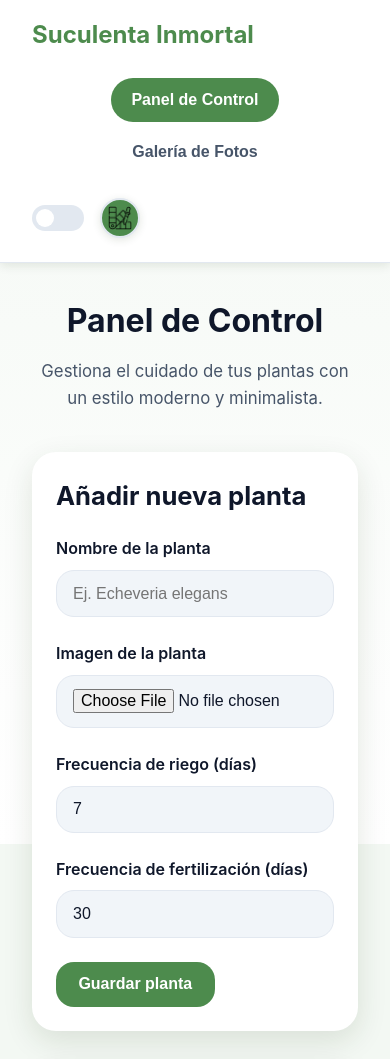
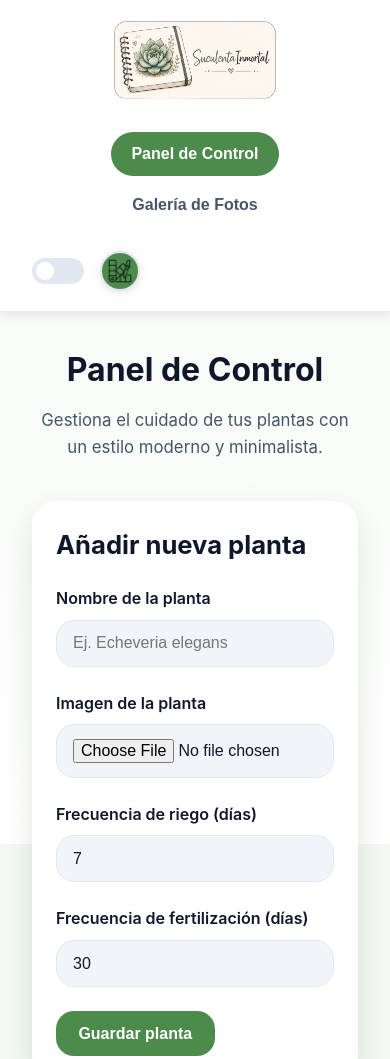
Before and after one commit to ReydanFerret/SuculentaInmortal, a plain HTML site: page index.html in a window 390 px wide. Shown: the top 1059 px of the page. Drawn offline with Linux system fonts and the light colour scheme.

Commit message:
Logo y color de texto
Ahora al cambiar colores de la pagina el color de texto de los botones se adapta para mantenerse legible
Ahora la web tiene logo

```diff
--- a/index.html
+++ b/index.html
@@ -9,7 +9,9 @@
 <body>
     <nav class="navbar">
         <div class="nav-container">
-            <h1 class="nav-title">Suculenta Inmortal</h1>
+            <div class="brand">
+                <img src="img/logo.png" alt="" class="brand-logo">
+            </div>
             <div class="nav-tabs">
                 <button class="tab-btn active" data-tab="control">Panel de Control</button>
                 <button class="tab-btn" data-tab="galeria">Galería de Fotos</button>
--- a/script.js
+++ b/script.js
@@ -88,11 +88,23 @@ function guardarSettings() {
     localStorage.setItem(SETTINGS_KEY, JSON.stringify(settings));
 }
 
+function obtenerColorContraste(hexColor) {
+    const hex = hexColor.replace('#', '');
+    const rojo = parseInt(hex.slice(0, 2), 16);
+    const verde = parseInt(hex.slice(2, 4), 16);
+    const azul = parseInt(hex.slice(4, 6), 16);
+    const brillo = (rojo * 299 + verde * 587 + azul * 114) / 1000;
+    return brillo > 150 ? '#0f172a' : '#ffffff';
+}
+
 function aplicarColorPersonalizado(color) {
+    const contraste = obtenerColorContraste(color);
     document.documentElement.style.setProperty('--accent', color);
     document.documentElement.style.setProperty('--accent-light', color);
+    document.documentElement.style.setProperty('--accent-contrast', contraste);
     document.body.style.setProperty('--accent', color);
     document.body.style.setProperty('--accent-light', color);
+    document.body.style.setProperty('--accent-contrast', contraste);
 }
 
 function aplicarTema() {
--- a/style.css
+++ b/style.css
@@ -8,6 +8,7 @@
     --text-secondary: #475569;
     --accent: #4d8b4d;
     --accent-light: #6da56f;
+    --accent-contrast: #ffffff;
     --border: #e2e8f0;
     --shadow: rgba(34, 60, 20, 0.12);
     --bg-gradient: linear-gradient(180deg, rgba(243, 248, 243, 0.95), rgba(255, 255, 255, 0.95));
@@ -21,6 +22,7 @@
     --text-secondary: #a0aec0;
     --accent: #68d391;
     --accent-light: #9ae6b4;
+    --accent-contrast: #0f172a;
     --border: #4a5568;
     --shadow: rgba(0, 0, 0, 0.35);
     --bg-gradient: linear-gradient(180deg, rgba(26, 26, 26, 0.95), rgba(45, 55, 72, 0.95));
@@ -62,11 +64,25 @@ body::before {
 .nav-container {
     max-width: 1200px;
     margin: 0 auto;
-    padding: 1rem 2rem;
+    padding: 0.75rem 2rem;
     display: flex;
     align-items: center;
     justify-content: space-between;
     gap: 1.5rem;
+}
+
+.brand {
+    display: flex;
+    align-items: center;
+    gap: 0.75rem;
+    min-width: fit-content;
+}
+
+.brand-logo {
+    width: 260px;
+    height: 150px;
+    object-fit: contain;
+    display: block;
 }
 
 .nav-title {
@@ -100,7 +116,7 @@ body::before {
 
 .tab-btn.active {
     background: var(--accent);
-    color: white;
+    color: var(--accent-contrast);
 }
 
 .nav-controls {
@@ -315,7 +331,7 @@ input:focus {
 button,
 .calendar-nav button {
     background: var(--accent);
-    color: white;
+    color: var(--accent-contrast);
     border: none;
     padding: 0.85rem 1.4rem;
     border-radius: 18px;
@@ -726,7 +742,7 @@ button:hover,
 
 .task-btn {
     background: var(--accent);
-    color: white;
+    color: var(--accent-contrast);
     border: none;
     padding: 0.75rem 1rem;
     border-radius: 14px;
@@ -742,6 +758,15 @@ button:hover,
         align-items: stretch;
     }
 
+    .brand {
+        justify-content: center;
+    }
+
+    .brand-logo {
+        width: 220px;
+        height: 120px;
+    }
+
     .control-grid {
         grid-template-columns: 1fr;
     }
@@ -754,6 +779,11 @@ button:hover,
 }
 
 @media (max-width: 680px) {
+    .brand-logo {
+        width: 180px;
+        height: 96px;
+    }
+
     .nav-tabs {
         justify-content: center;
     }
```
Also changed, not shown: img/logo.png (added).
